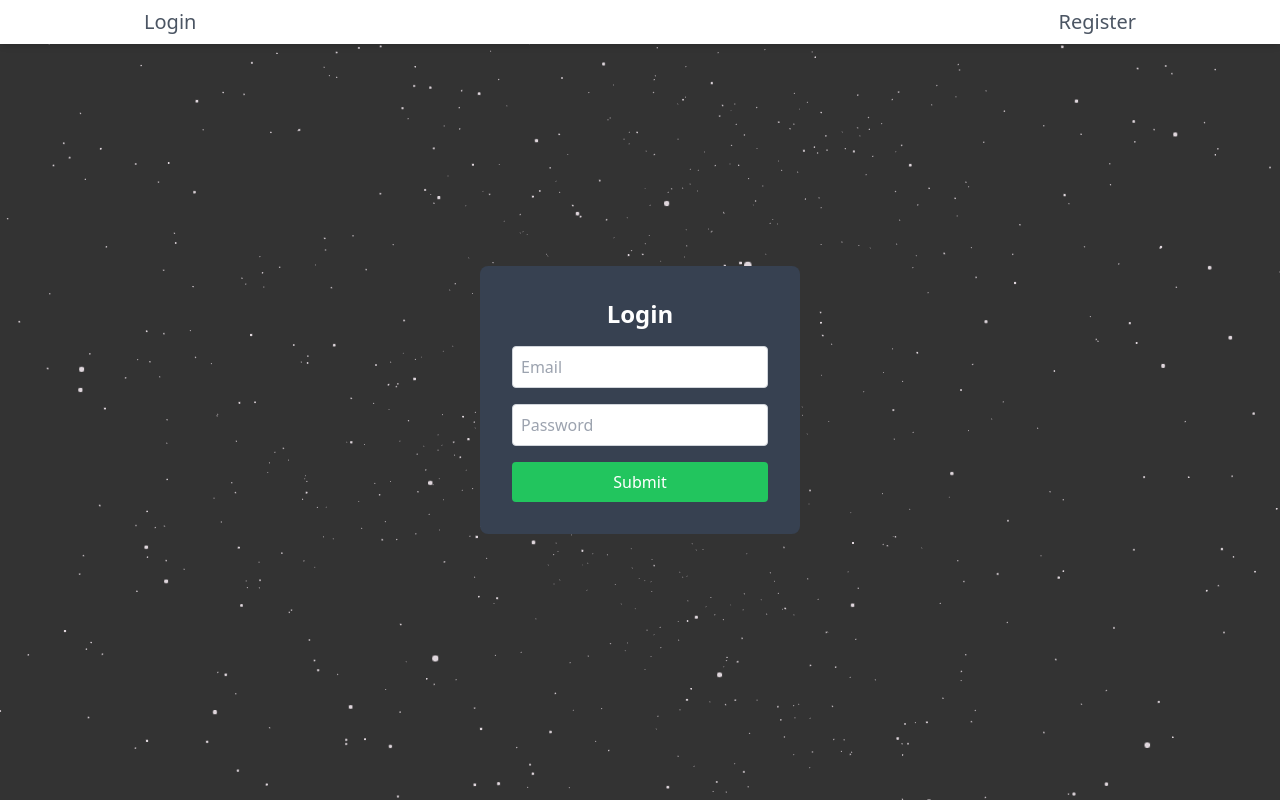
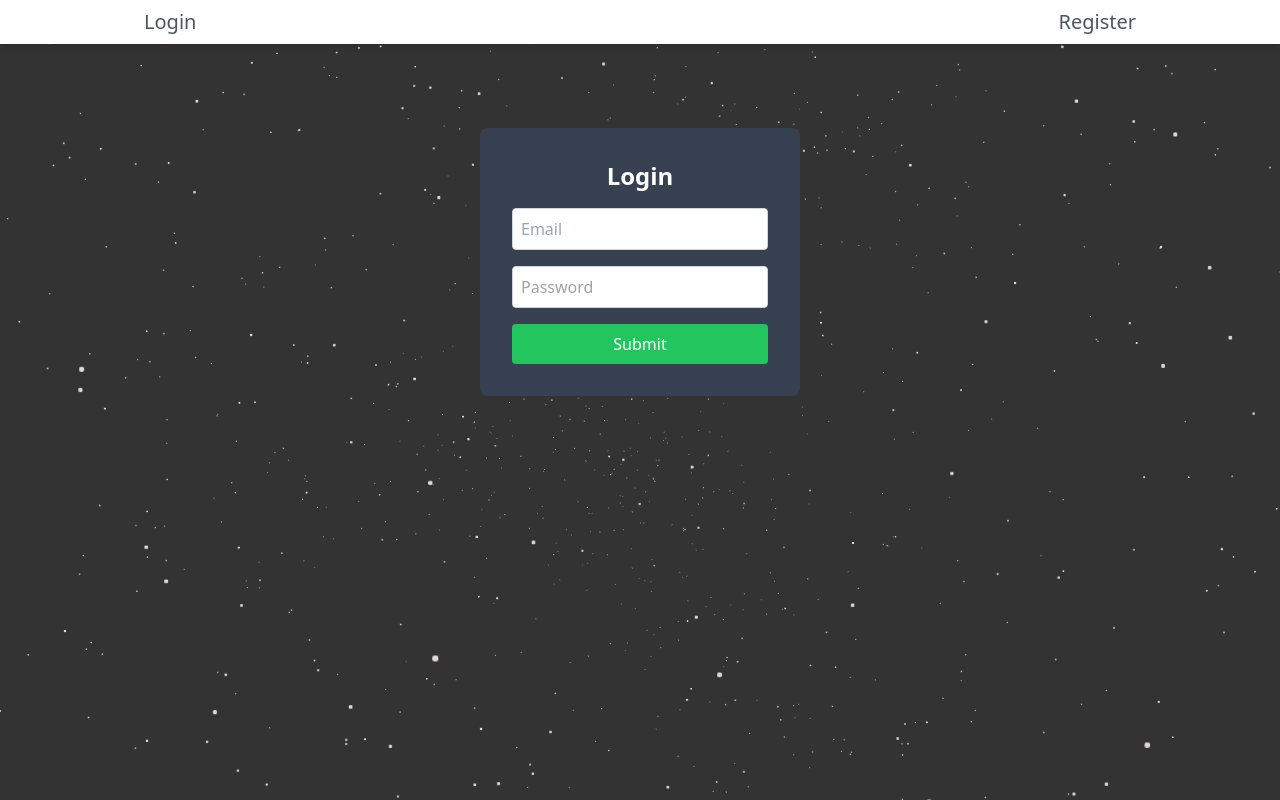
Before and after one commit to ParticularSpace/socialSpace, a React (Create React App) app in the folder client/: page / in a window 1280 px wide. Built offline with nearby package versions, Linux system fonts and the light colour scheme; no server answers; what @apollo/link-context, apollo-upload-client would draw is missing.

Commit message:
fixed background path

```diff
--- a/client/src/pages/Login.js
+++ b/client/src/pages/Login.js
@@ -34,7 +34,7 @@ export function Login() {
   };
 
   return (
-    <div className="flex items-center justify-center h-screen bg-[url('path/to/your/star-background.jpg')">
+    <div className="flex items-center justify-center mt-32">
       <div className="bg-gray-700 p-8 rounded-lg w-80">
         <h1 className="text-white text-2xl font-semibold mb-4">Login</h1>
         <form onSubmit={handleFormSubmit} className="space-y-4">
--- a/client/src/pages/Register.js
+++ b/client/src/pages/Register.js
@@ -42,7 +42,7 @@ export function Register() {
   };
 
   return (
-    <div className="flex items-center justify-center h-screen bg-[url('path/to/your/star-background.jpg')]">
+    <div className="flex items-center justify-center  mt-32">
       <div className="bg-gray-700 p-8 rounded-lg w-80">
         <h1 className="text-white text-2xl font-semibold mb-4">Register</h1>
         <form onSubmit={handleSubmit} className="space-y-4">
```
